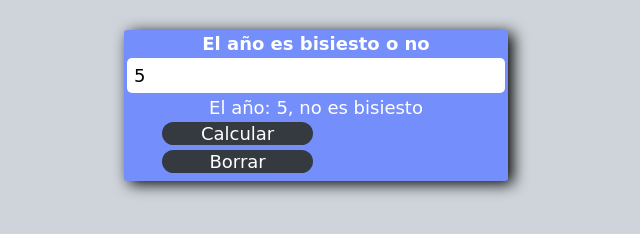
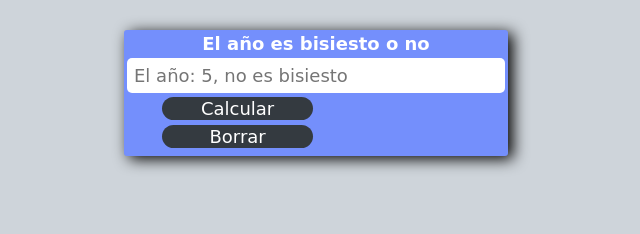
Before and after one commit to oscardiazvargas/oscardiazvargas.github.io, a plain HTML site: page index.html in a window 1280 px wide. Both pictures are taken after typing "5" into the empty fields and a click on the button "Calcular". Shown: the whole page, without its empty margins (324-964 px from the left). Drawn offline with Linux system fonts and the light colour scheme.

Commit message:
Cambios en javascript para mostra el resultado en el input text

```diff
--- a/app.js
+++ b/app.js
@@ -5,14 +5,12 @@ const anioBisiesto = function (anio) {
     return true;
 }
 
-const obtenerDato = function () {
+const calcular = document.getElementById('calcular');
+
+calcular.addEventListener('click', function () {
     let form = document.forms['myForm'];
     let anio = form.anio.value;
     let bisiesto = anioBisiesto(anio);
-
-    document.getElementById('respuesta').innerHTML = bisiesto ? `<h4>El año: ${anio}, es bisiesto</h4>` :
-        `<h4>El año: ${anio}, no es bisiesto</h4>`;
-    console.log(form);
-}
-
-const limpiar = () => document.getElementById('respuesta').innerHTML = ' ';
+    form.anio.placeholder = bisiesto ? `El año: ${anio}, es bisiesto` + (form.anio.value = ' ') :
+        `El año: ${anio}, no es bisiesto` + (form.anio.value = ' ');
+});
--- a/index.html
+++ b/index.html
@@ -21,14 +21,9 @@
                 </td>
             </tr>
             <tr>
-                <th colspan="3">
-                    <div id="respuesta"> </div>
-                </th>
-            </tr>
-            <tr>
                 <td colspan="3">
-                    <button type="button" id="boton" onclick="obtenerDato()">Calcular</button>
-                    <button type="reset" id="boton" onclick="limpiar()">Borrar</button>
+                    <button type="button" id="calcular">Calcular</button>
+                    <button type="reset" id="borrar">Borrar</button>
                 </td>
             </tr>
         </table>
```
